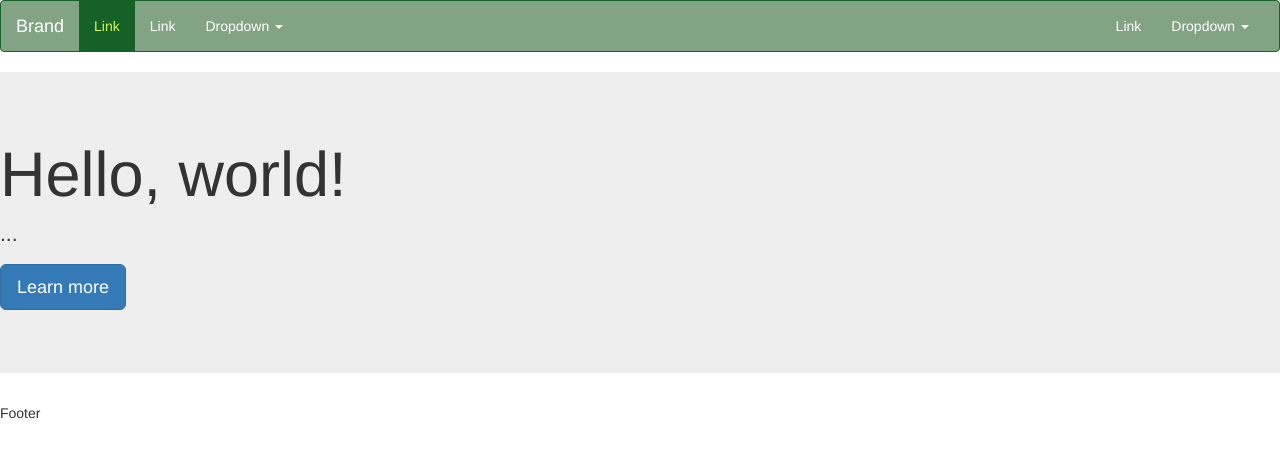
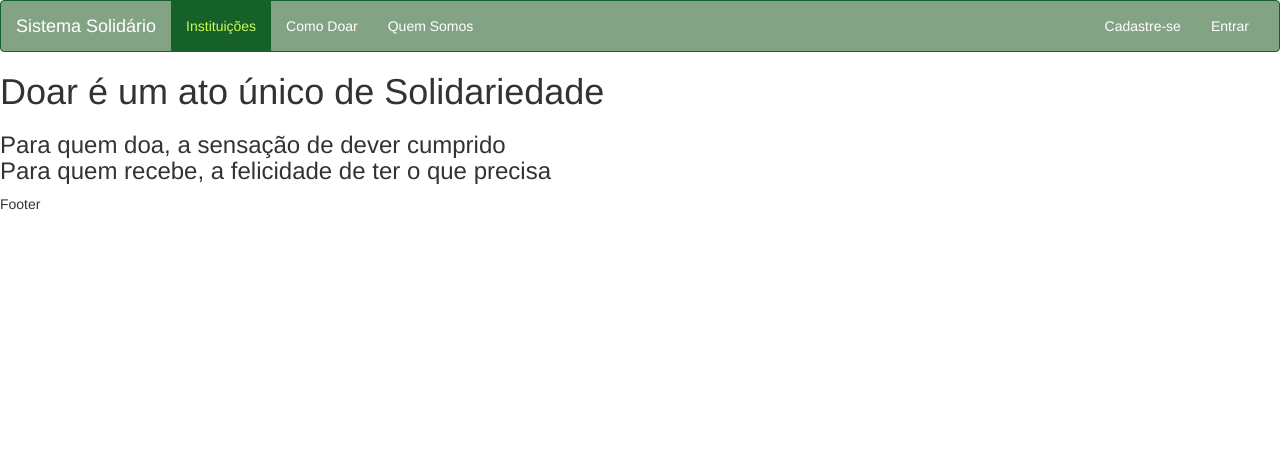
Before and after one commit to ArleyOliveira/SistemaSolidario, a CodeIgniter app: page /database/ in a window 1280 px wide. Shown: the top 458 px of the page. Run offline with CodeIgniter, Linux system fonts and the light colour scheme; some libraries are stand-ins or nearby versions.

Commit message:
Alteração do menu bar

```diff
--- a/application/views/componentesFixos/header.php
+++ b/application/views/componentesFixos/header.php
@@ -18,5 +18,7 @@
         <!-- MyStyle -->
         <link rel="stylesheet" href="<?php echo base_url('lib/style/style.css') ?>">
 
+        <title> <?php echo $titulo ?></title>
+
     </head>
     <body>
--- a/application/views/componentesFixos/menubar.php
+++ b/application/views/componentesFixos/menubar.php
@@ -8,39 +8,21 @@
                 <span class="icon-bar"></span>
                 <span class="icon-bar"></span>
             </button>
-            <a class="navbar-brand" href="#">Brand</a>
+            <a class="navbar-brand" href="#">Sistema Solidário</a>
         </div>
 
         <!-- Collect the nav links, forms, and other content for toggling -->
         <div class="collapse navbar-collapse" id="bs-example-navbar-collapse-1">
             <ul class="nav navbar-nav">
-                <li class="active"><a href="#">Link <span class="sr-only">(current)</span></a></li>
-                <li><a href="#">Link</a></li>
-                <li class="dropdown">
-                    <a href="#" class="dropdown-toggle" data-toggle="dropdown" role="button" aria-haspopup="true" aria-expanded="false">Dropdown <span class="caret"></span></a>
-                    <ul class="dropdown-menu">
-                        <li><a href="#">Action</a></li>
-                        <li><a href="#">Another action</a></li>
-                        <li><a href="#">Something else here</a></li>
-                        <li role="separator" class="divider"></li>
-                        <li><a href="#">Separated link</a></li>
-                        <li role="separator" class="divider"></li>
-                        <li><a href="#">One more separated link</a></li>
-                    </ul>
+                <li class="active">
+                    <a href="#"> Instituições </a>
                 </li>
+                <li><a href="#">Como Doar</a></li>
+                <li><a href="#">Quem Somos</a></li>
             </ul>
             <ul class="nav navbar-nav navbar-right">
-                <li><a href="#">Link</a></li>
-                <li class="dropdown">
-                    <a href="#" class="dropdown-toggle" data-toggle="dropdown" role="button" aria-haspopup="true" aria-expanded="false">Dropdown <span class="caret"></span></a>
-                    <ul class="dropdown-menu">
-                        <li><a href="#">Action</a></li>
-                        <li><a href="#">Another action</a></li>
-                        <li><a href="#">Something else here</a></li>
-                        <li role="separator" class="divider"></li>
-                        <li><a href="#">Separated link</a></li>
-                    </ul>
-                </li>
+                <li><a href="#">Cadastre-se</a></li>
+                <li><a href="#">Entrar</a></li>
             </ul>
         </div><!-- /.navbar-collapse -->
     </div><!-- /.container-fluid -->
--- a/application/views/paginasStaticas/inicio.php
+++ b/application/views/paginasStaticas/inicio.php
@@ -1,5 +1,4 @@
-<div class="jumbotron">
-  <h1>Hello, world!</h1>
-  <p>...</p>
-  <p><a class="btn btn-primary btn-lg" href="#" role="button">Learn more</a></p>
-</div>
+
+    <h1>Doar é um ato único de Solidariedade</h1>
+    <h3>Para quem doa, a sensação de dever cumprido<br>
+    Para quem recebe, a felicidade de ter o que precisa</h3>
```
